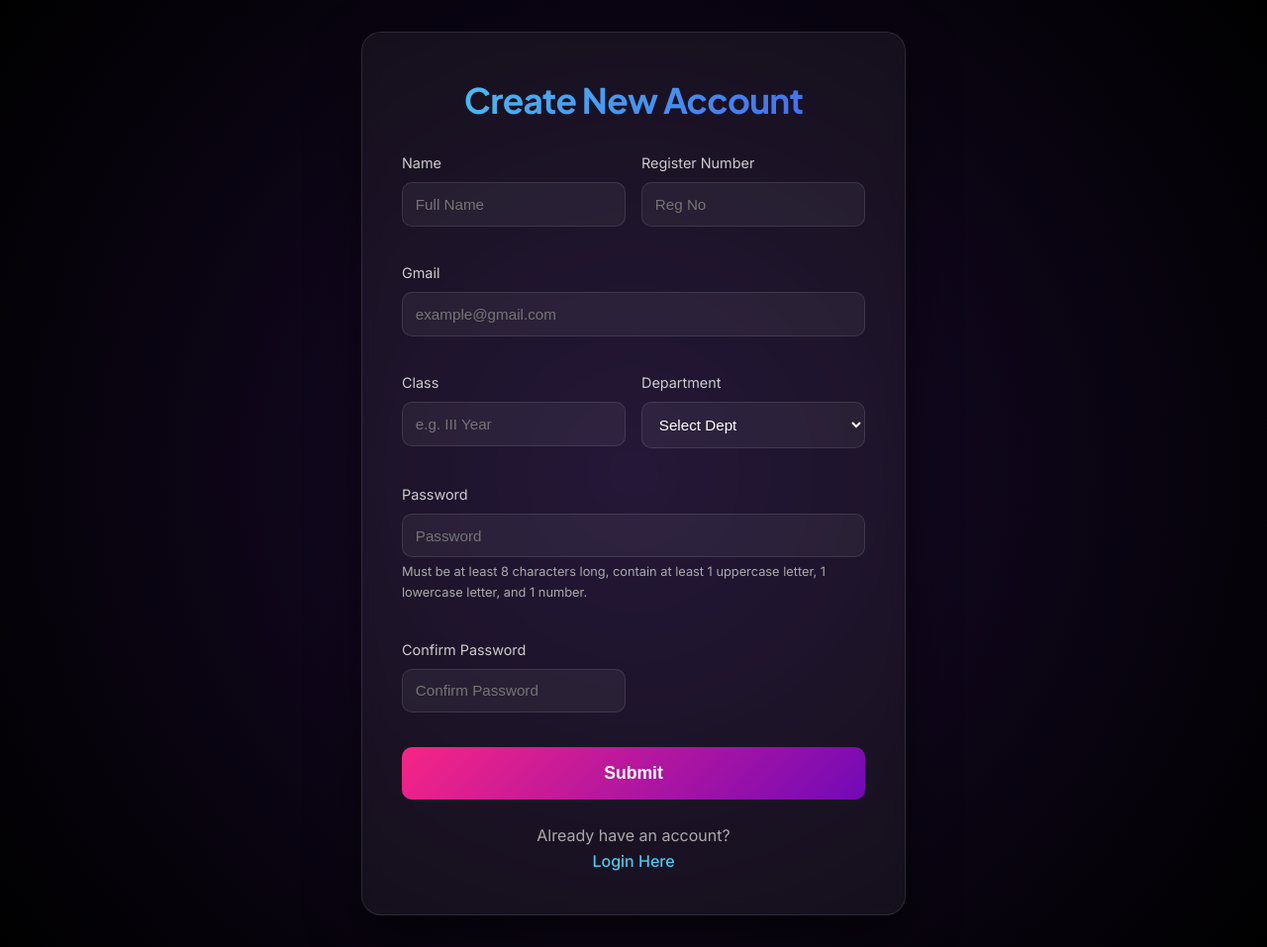
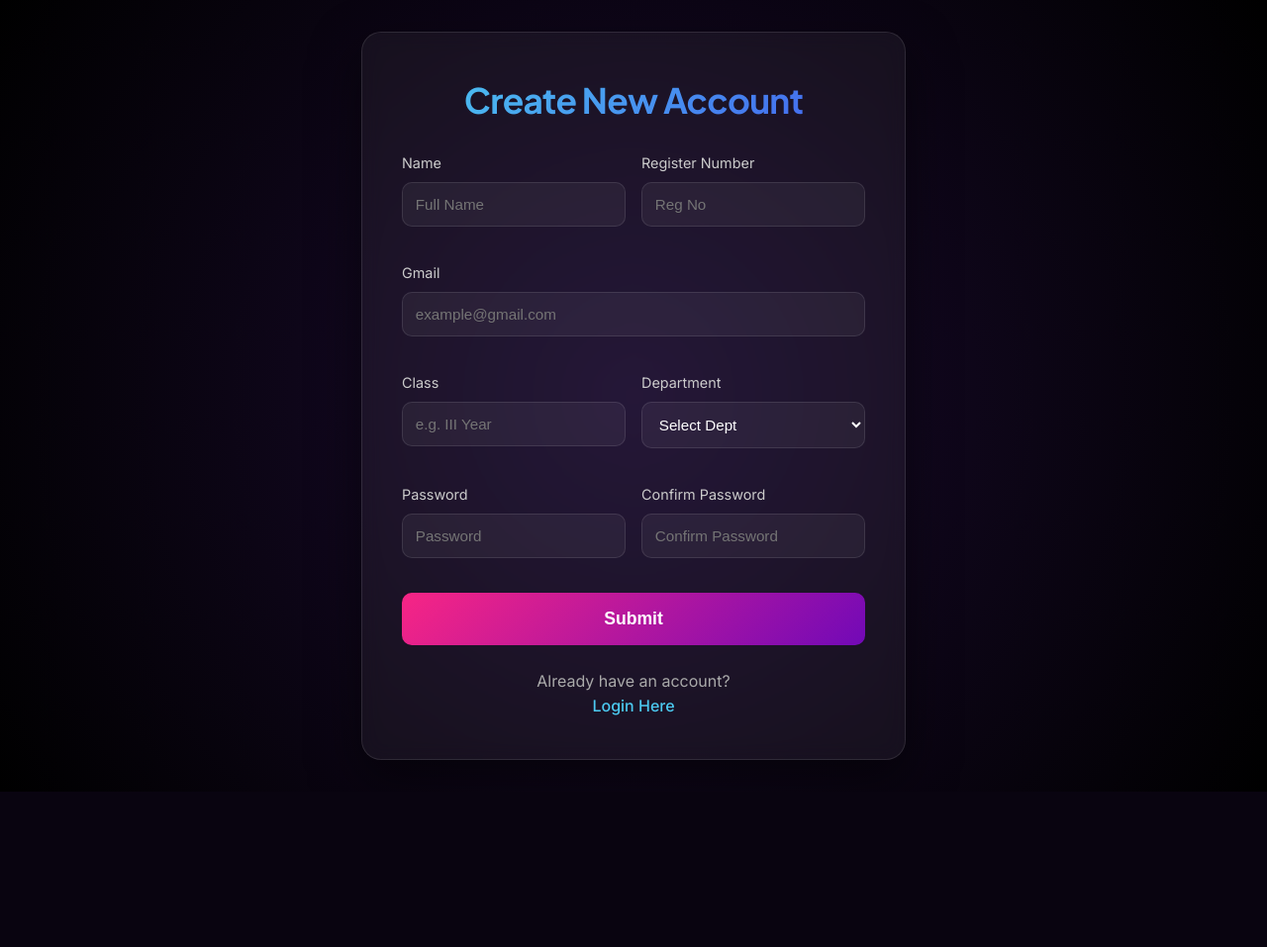
Before and after one commit to eshamohamed336-coder/cep-project-, a Flask app: page /signup in a window 1280 px wide. Shown: the whole page at 99% size. After the commit the page ends 800 px from the top, so only its background shows below. Run offline with Flask 3, Linux system fonts and the light colour scheme.

Commit message:
Remove strict password requirements from signup

```diff
--- a/templates/signup.html
+++ b/templates/signup.html
@@ -154,10 +154,9 @@
                             <option value="VisCom">VisCom</option>
                         </select>
                     </div>
-                    <div class="form-group full-width">
+                    <div class="form-group">
                         <label>Password</label>
                         <input type="password" id="password" required placeholder="Password">
-                        <div style="font-size: 0.8rem; color: #aaa; margin-top: 5px;">Must be at least 8 characters long, contain at least 1 uppercase letter, 1 lowercase letter, and 1 number.</div>
                     </div>
                     <div class="form-group">
                         <label>Confirm Password</label>
@@ -193,14 +192,6 @@
 
             if (password !== confirmPassword) {
                 errorMsg.textContent = 'Passwords do not match!';
-                errorMsg.style.display = 'block';
-                return;
-            }
-
-            // Strong Password Validation
-            const passwordRegex = /^(?=.*[a-z])(?=.*[A-Z])(?=.*\d).{8,}$/;
-            if (!passwordRegex.test(password)) {
-                errorMsg.textContent = 'Password does not meet the complexity requirements.';
                 errorMsg.style.display = 'block';
                 return;
             }
```
Also changed, not shown: signup.html (+1 -10 lines).
